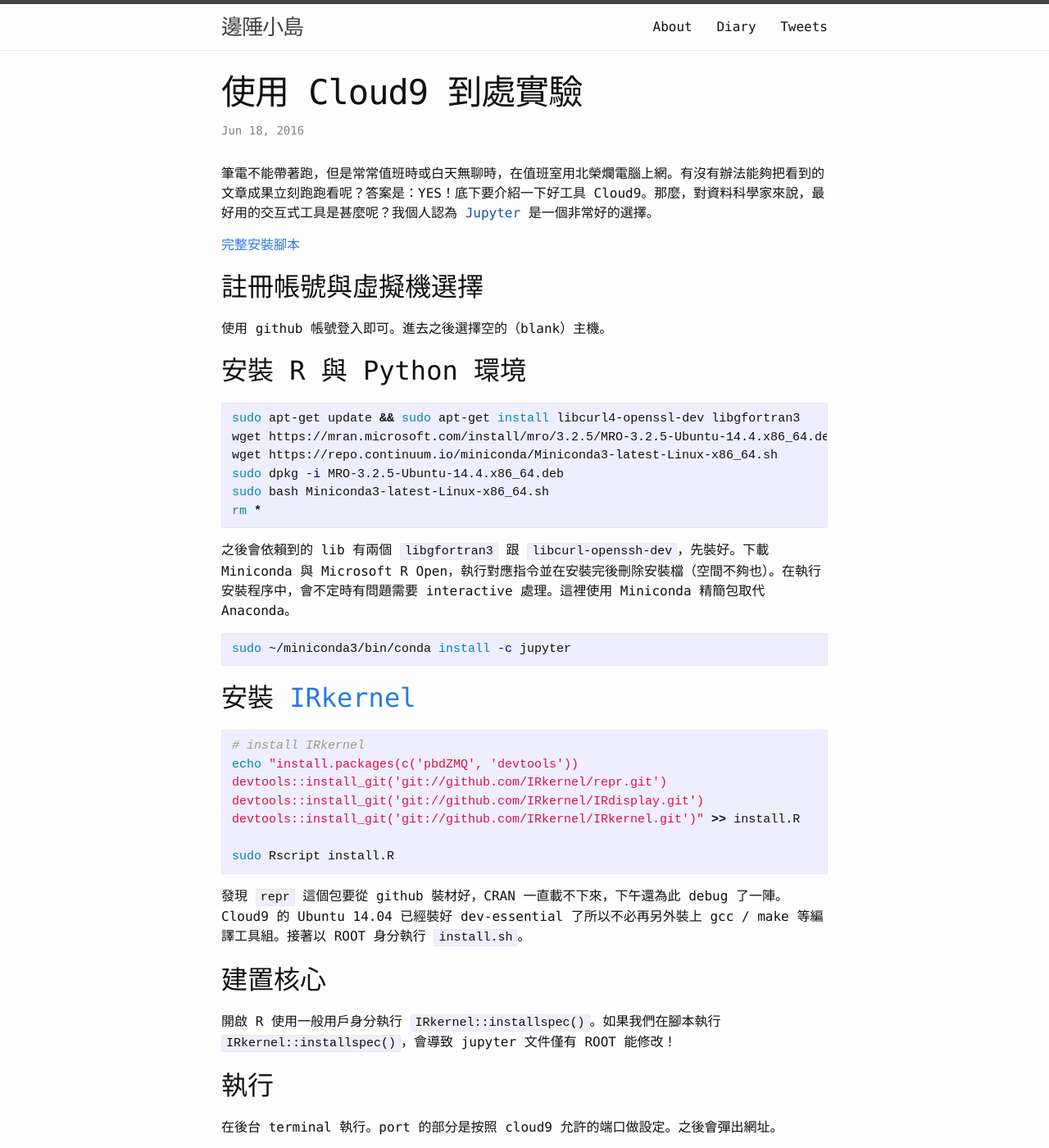
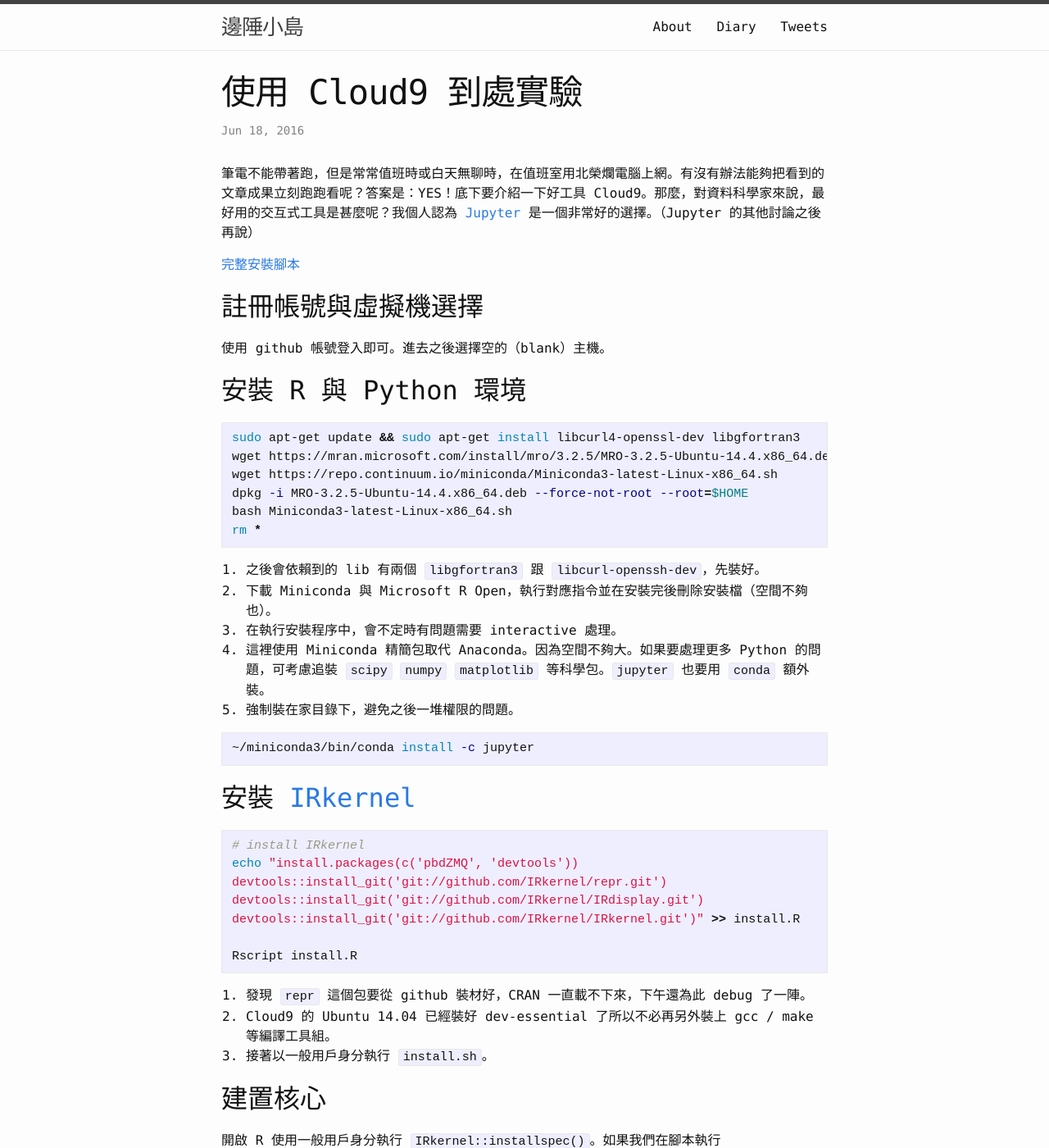
Before and after one commit to algaebrown/yfwu.github.io, a Jekyll site: the page built from _posts/datascience/2016-06-18-colud9.md, in a window 1280 px wide and 1400 px high. Shown: the whole window at 82% size. Built offline with Jekyll 4.4.1, drawn with Linux system fonts in a browser that asks for light colours; comment, search, counter and statistics services are not loaded.

Commit message:
Update 2016-06-18-colud9.md

````diff
--- a/_posts/datascience/2016-06-18-colud9.md
+++ b/_posts/datascience/2016-06-18-colud9.md
@@ -4,7 +4,7 @@ category: datascience
 layout: post
 tags: [cloud9, R, Python, Jupitor]
 ---
-筆電不能帶著跑，但是常常值班時或白天無聊時，在值班室用北榮爛電腦上網。有沒有辦法能夠把看到的文章成果立刻跑跑看呢？答案是：YES！底下要介紹一下好工具 Cloud9。那麼，對資料科學家來說，最好用的交互式工具是甚麼呢？我個人認為 [Jupyter]() 是一個非常好的選擇。
+筆電不能帶著跑，但是常常值班時或白天無聊時，在值班室用北榮爛電腦上網。有沒有辦法能夠把看到的文章成果立刻跑跑看呢？答案是：YES！底下要介紹一下好工具 Cloud9。那麼，對資料科學家來說，最好用的交互式工具是甚麼呢？我個人認為 [Jupyter](http://jupyter.org/) 是一個非常好的選擇。（Jupyter 的其他討論之後再說）
 
 [完整安裝腳本](https://gist.github.com/yfwu/b161a8856e48966df24e687beee2a95b)
 
@@ -16,15 +16,19 @@ tags: [cloud9, R, Python, Jupitor]
 sudo apt-get update && sudo apt-get install libcurl4-openssl-dev libgfortran3
 wget https://mran.microsoft.com/install/mro/3.2.5/MRO-3.2.5-Ubuntu-14.4.x86_64.deb
 wget https://repo.continuum.io/miniconda/Miniconda3-latest-Linux-x86_64.sh
-sudo dpkg -i MRO-3.2.5-Ubuntu-14.4.x86_64.deb
-sudo bash Miniconda3-latest-Linux-x86_64.sh
+dpkg -i MRO-3.2.5-Ubuntu-14.4.x86_64.deb --force-not-root --root=$HOME
+bash Miniconda3-latest-Linux-x86_64.sh
 rm *
 ```
 
-之後會依賴到的 lib 有兩個 ``libgfortran3`` 跟 ``libcurl-openssh-dev``，先裝好。下載 Miniconda 與 Microsoft R Open，執行對應指令並在安裝完後刪除安裝檔（空間不夠也）。在執行安裝程序中，會不定時有問題需要 interactive 處理。這裡使用 Miniconda 精簡包取代 Anaconda。
+1. 之後會依賴到的 lib 有兩個 ``libgfortran3`` 跟 ``libcurl-openssh-dev``，先裝好。
+2. 下載 Miniconda 與 Microsoft R Open，執行對應指令並在安裝完後刪除安裝檔（空間不夠也）。
+3. 在執行安裝程序中，會不定時有問題需要 interactive 處理。
+4. 這裡使用 Miniconda 精簡包取代 Anaconda。因為空間不夠大。如果要處理更多 Python 的問題，可考慮追裝 ``scipy`` ``numpy`` ``matplotlib`` 等科學包。``jupyter`` 也要用 ``conda`` 額外裝。
+5. 強制裝在家目錄下，避免之後一堆權限的問題。
 
 ```shell
-sudo ~/miniconda3/bin/conda install -c jupyter
+~/miniconda3/bin/conda install -c jupyter
 ```
 
 ## 安裝 [IRkernel](https://github.com/IRkernel/IRkernel)
@@ -35,10 +39,12 @@ devtools::install_git('git://github.com/IRkernel/repr.git')
 devtools::install_git('git://github.com/IRkernel/IRdisplay.git')
 devtools::install_git('git://github.com/IRkernel/IRkernel.git')" >> install.R
 
-sudo Rscript install.R
+Rscript install.R
 ```
 
-發現 ``repr`` 這個包要從 github 裝材好，CRAN 一直載不下來，下午還為此 debug 了一陣。Cloud9 的 Ubuntu 14.04 已經裝好 dev-essential 了所以不必再另外裝上 gcc / make 等編譯工具組。接著以 ROOT 身分執行 ``install.sh``。
+1. 發現 ``repr`` 這個包要從 github 裝材好，CRAN 一直載不下來，下午還為此 debug 了一陣。
+2. Cloud9 的 Ubuntu 14.04 已經裝好 dev-essential 了所以不必再另外裝上 gcc / make 等編譯工具組。
+3. 接著以一般用戶身分執行 ``install.sh``。
 
 ## 建置核心
 開啟 R 使用一般用戶身分執行 ``IRkernel::installspec()``。如果我們在腳本執行 ``IRkernel::installspec()``，會導致 jupyter 文件僅有 ROOT 能修改！
````
